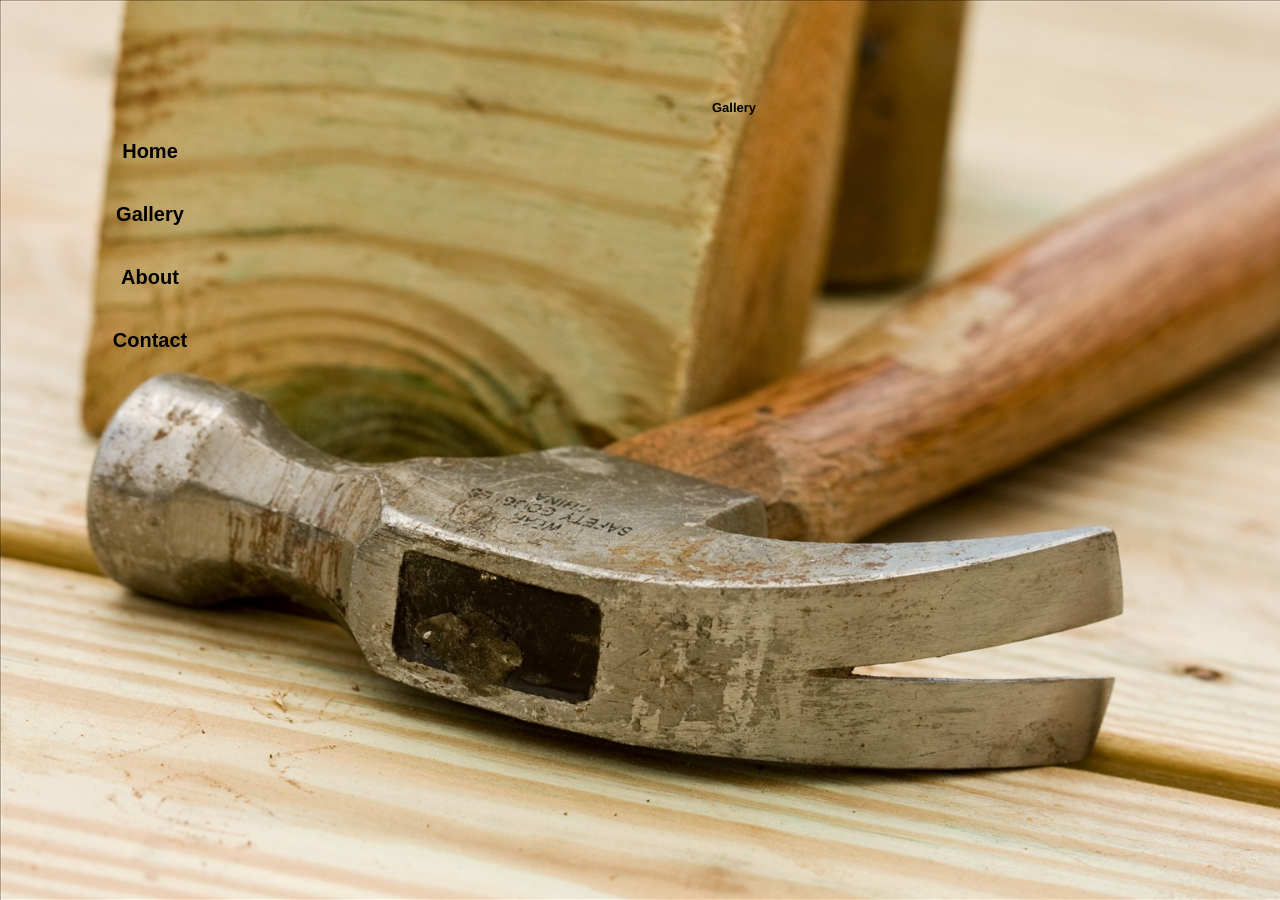
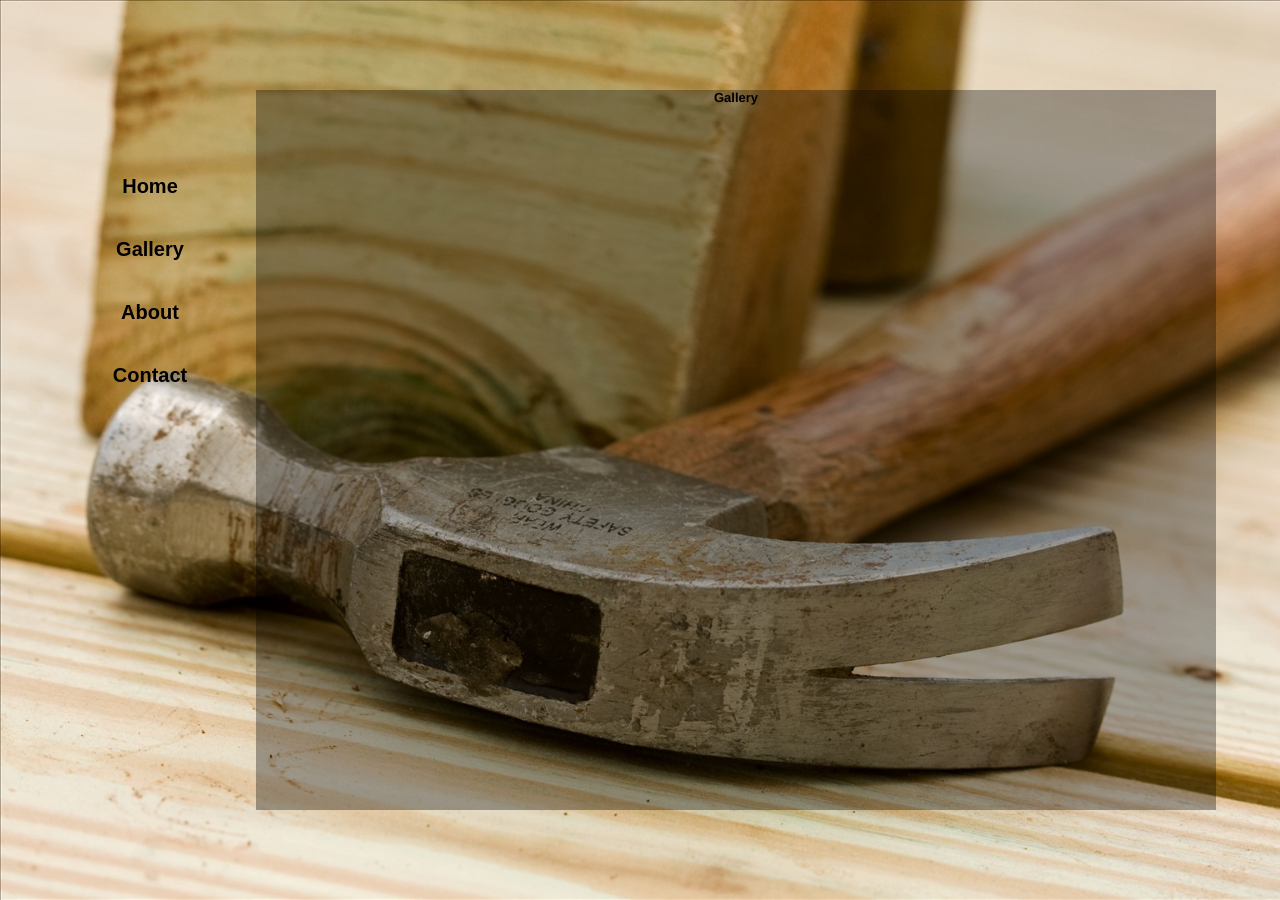
Before and after one commit to derworkshop/derworkshop.github.io, a Jekyll site: the page built from gallery/index.html, in a window 1280 px wide. Built offline with Jekyll 4.4.1, drawn with Linux system fonts in a browser that asks for light colours; nearby versions of some CDN libraries; some web fonts are replaced; Markdown is read by kramdown in place of the engine named in the settings.

Commit message:
beginning of a gallery

```diff
--- a/_layouts/default.html
+++ b/_layouts/default.html
@@ -21,14 +21,15 @@
     </head>
     <body>
 
-
         <div class="nav-bar">
             {% include nav-bar.html %}
         </div>
 
-        <div class="content">
-          {{ content }}
+        <div class="content-wrapper">
+            <div class="content">
+                  {{ content }}
+            </div>
+            <div class="content-background"></div>
         </div>
-
     </body>
 </html>
--- a/css/main.css
+++ b/css/main.css
@@ -15,12 +15,13 @@
 html, body { height: 100%; }
 
 body {
-  background-color: #FFF;
   font: 13.34px Helvetica, Arial, sans-serif;
   font-size: small;
   text-align: center;
 
+  background-color: #FFF;
   background-image: url("../images/carpentry.jpg");
+  background-attachment: fixed;
   background-size: cover;
 }
 
@@ -34,6 +35,14 @@ a         { color: #00a; }
 a:hover   { color: #000; }
 a:visited { color: #a0a; }
 
+.inline {
+  display: inline;
+}
+
+.inline-block {
+  display: inline-block;
+}
+
 
 /*****************************************************************************/
 /*
@@ -42,10 +51,13 @@ a:visited { color: #a0a; }
 /*****************************************************************************/
 
 .nav-bar {
+
+  position: fixed;
+
   float: left;
   width: 300px;
   height: 400px;
-  margin-top: 100px;
+  top: 15%;
 
   font-family: 'Lekton', sans-serif;
   font-size: 20px;
@@ -77,15 +89,38 @@ a:visited { color: #a0a; }
 /*
 /*****************************************************************************/
 
-.content {
-  width: 60%;
-  float: left;
-  top: 100px;
-  margin-left: 50px;
-  margin-top: 100px;
+.content-wrapper {
+  position: relative;
+  width: 75%;
+  min-height: 80%;
+  left: 20%;
+  top: 10%;
+  border-bottom: 100px;
+}
 
-  overflow: hidden;
-  /*background-color: blue;*/
+.content, .content-background {
+  width: 100%;
+  height: 100%;
+  position: absolute;
+  top: 0;
+  left: 0;
+
+}
+
+ .content-background {
+  z-index: -1;
+  background-color: black;
+  opacity: 0.33;
+}
+
+
+/*****************************************************************************/
+/*
+/* gallery
+/*
+/*****************************************************************************/
+
+.photos {
 }
 
 
--- a/gallery/index.html
+++ b/gallery/index.html
@@ -3,36 +3,10 @@ layout: default
 title: Gallery
 ---
 
+<script src="/javascript/photos.js"></script>
 
-<h1> Gallery </h1>
+<div class="title">
+	<h1> Gallery </h1>
+</div>
 
-<div id="photos"></div>
-
-<script type="text/javascript">
-
-	$(document).ready(function () {
-              _500px.init({
-                sdk_key: window.derworkshop.config.photoService.sdkKey
-              });
-
-               _500px.api('/photos', 'get', { feature: 'user', username : 'poupik'}, function (response) {
-                    console.log(response);
-
-                    var photos = response.data.photos;
-
-                    for (var i = 0; i < photos.length; i++){
-                    	var photo = photos[i].image_url;
-                    	var match = photo.match(/(\S*)\/\d*.(\w*)$/);
-                    	var suffix = match[2];
-                    	var strippedUrl = match[1];
-
-	                    $("#photos").append('<img src="' + photo + '">');
-	                 	// $("#photos").append('<img src="' + strippedUrl + '/5.' + suffix + '">');
-
-                    }
-
-
-   				 });
-           });
-
-</script>
+<div id="photos" class="photos"></div>
--- /dev/null
+++ b/javascript/photos.js
@@ -0,0 +1,28 @@
+$(document).ready(function () {
+              _500px.init({
+                sdk_key: window.derworkshop.config.photoService.sdkKey
+              });
+
+               _500px.api('/photos', 'get', { feature: 'user', username : 'poupik'}, function (response) {
+                    console.log(response);
+                    var photos = response.data.photos;
+                    for (var i = 0; i < photos.length; i++){
+                    	var photo = photos[i].image_url;
+                    	var match = photo.match(/(\S*)\/\d*.(\w*)$/);
+                    	var suffix = match[2];
+                    	var strippedUrl = match[1];
+	                    $("#photos").append('<img src="' + photo + '">');
+	                 	 // $("#photos").append('<img src="' + strippedUrl + '/5.' + suffix + '">');
+                    };
+
+                    var width = $('.content-background').css("width");
+                    width = width.substring(0, width.length-2);
+                    var height = $('.content-background').css("height");
+                    height = height.substring(0, height.length-2);
+                    var picsInRow = width / 140;
+                    var newHeight = photos.length / picsInRow * 170;
+                    newHeight = newHeight < height ? height : newHeight;
+
+                    $('.content-background').animate({ height : newHeight }, 500);
+   				 });
+           });
```
